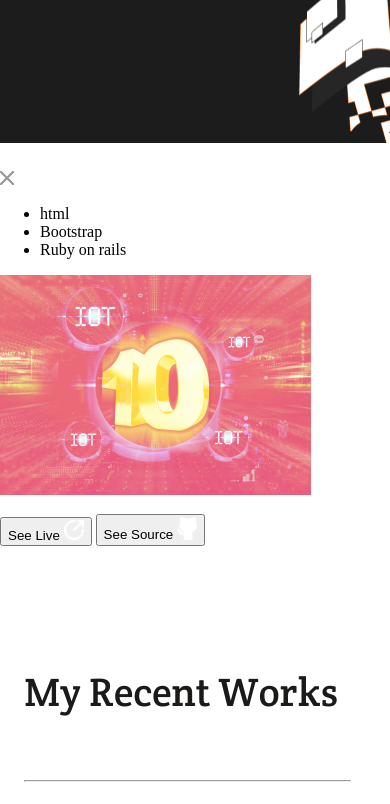
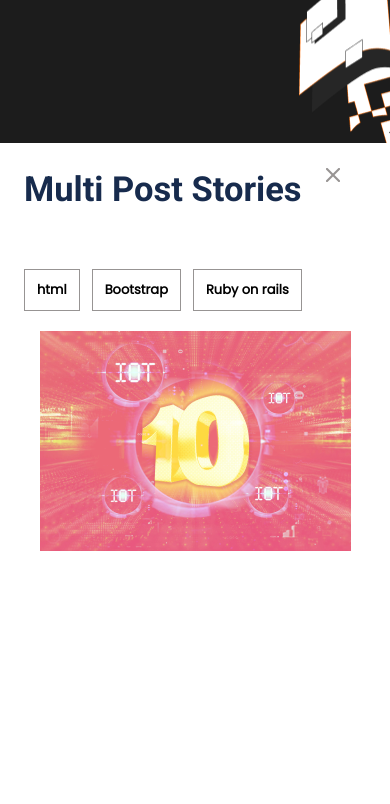
Before and after one commit to ashmalzahra/Portfolio, a website: page index.html in a window 390 px wide. Shown: the part 575-1379 px from the top of the page. Drawn offline with Linux system fonts and the light colour scheme.

Commit message:
style popup menu

```diff
--- a/index.html
+++ b/index.html
@@ -73,7 +73,7 @@
         </section>
         <section class="popup">
             <div class="popup-title">
-            <h2 class="popuph2">Multi Post Stories</h2>
+            <h2 id="popupH2">Multi Post Stories</h2>
             <i id="close">
                 <img src="images/close.png" alt="Close">
             </i>
@@ -87,12 +87,13 @@
                 <img src="images/Snapshoot Portfolio.png" alt="Portfolio Image">
                 <p class="popup-description"></p>
                 <div class="popup-buttons">
-                    <button type="button" id="live">See Live
+                    <button type="button" id="live" class="popup-button">
+                        See Live
                         <i>
                             <img src="images/Icon.png" alt="Icon">
                         </i>
                     </button>
-                    <button type="button" id="source">See Source
+                    <button type="button" id="source" class="popup-button">See Source
                         <i>
                             <img src="images/GitVector.png" alt="Github">
                         </i>
--- a/style.css
+++ b/style.css
@@ -231,6 +231,97 @@
   display: list-item;
   cursor: pointer;
   align-self: flex-start;
+}
+
+@media  (max-width: 767px) {
+  .popup {
+    display: flex;
+    background: white;
+    flex-direction: column;
+  }
+
+  .popup-title {
+    display: flex;
+    justify-content: space-between;
+    font-family: 'Roboto', sans-serif;
+    font-style: normal;
+    font-weight: 700px;
+    font-size: 23px;
+    width: 330px;
+    margin-top: 16px;
+    margin-left: 24px;
+  }
+
+  #popupH2 {
+    color: #172B4D;
+    margin-top: 10px;
+  }
+
+  .popup-list {
+    display: flex;
+    list-style: none;
+    padding-left: 24px;
+    margin-top: 60px;
+  }
+
+  .popup-list li {
+    margin-right: 12px;
+    padding: 10px 12px;
+    font-family: 'Poppins', sans-serif;
+    font-style: normal;
+    font-weight: 600;
+    font-size: 13px;
+  }
+
+  .popup-list > * {
+    border: 1px solid #979493;
+  }
+
+  .img_description {
+    display: flex;
+    flex-wrap: wrap;
+    justify-content: center;
+    margin-top: 1%;
+  }
+
+  .popup-description {
+    width: 311px;
+height: 220px;
+font-family: 'Inter';
+font-style: normal;
+font-weight: 400;
+font-size: 16px;
+line-height: 24px;
+color: #344563;
+  }
+
+  .popup-buttons {
+    display: flex;
+    margin-top: 5%;
+    justify-content: center;
+
+  }
+  #close {
+    margin-right: 14px;
+    margin-top: 2px;
+  }
+
+  .popup-button {
+    background: #FF6B00;
+    font-family: 'Inter';
+font-style: normal;
+font-weight: 700;
+font-size: 17px;
+line-height: 24px;
+color: white;
+border: none;
+padding: 12px 12px;
+width: 153px;
+  }
+
+  #source {
+    margin-left: 5%;
+  }
 }
 
 /* Work section */
```
